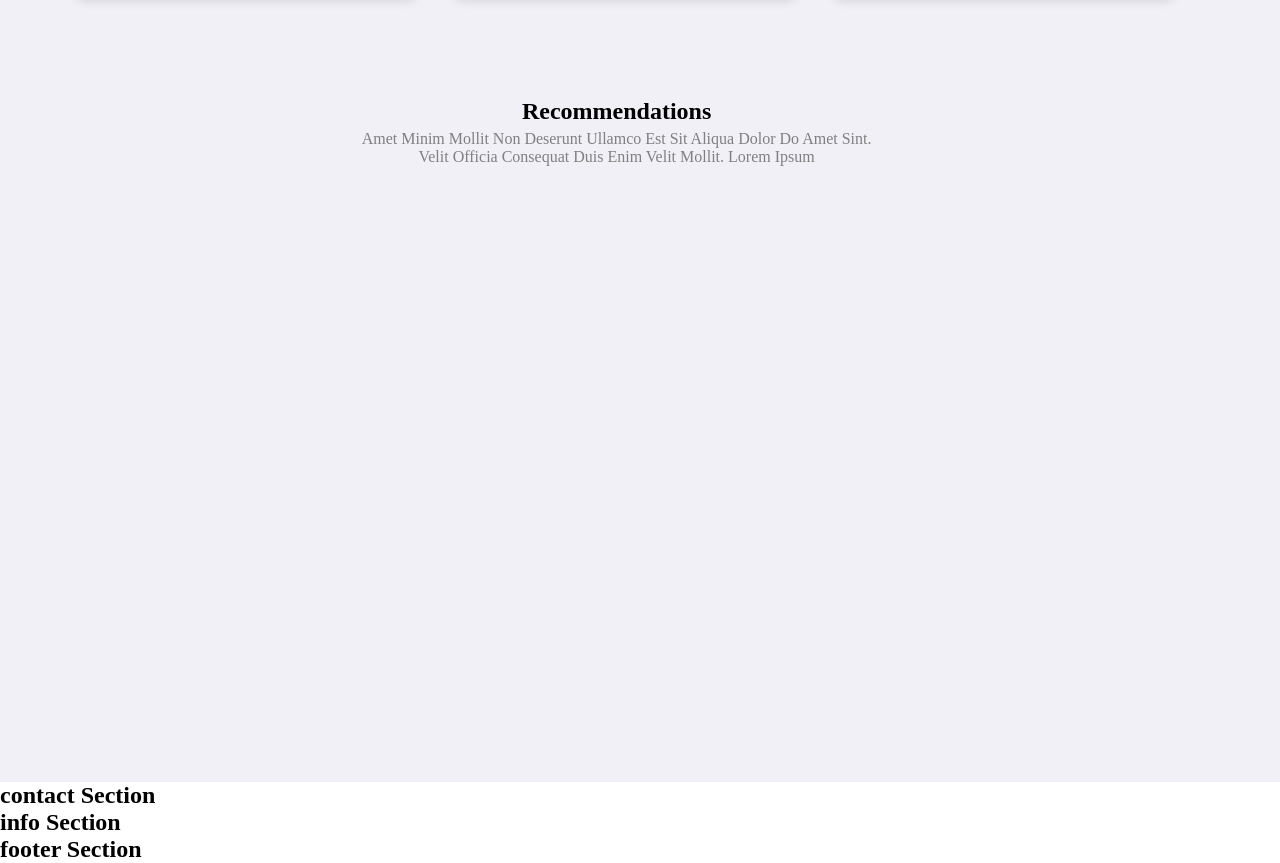
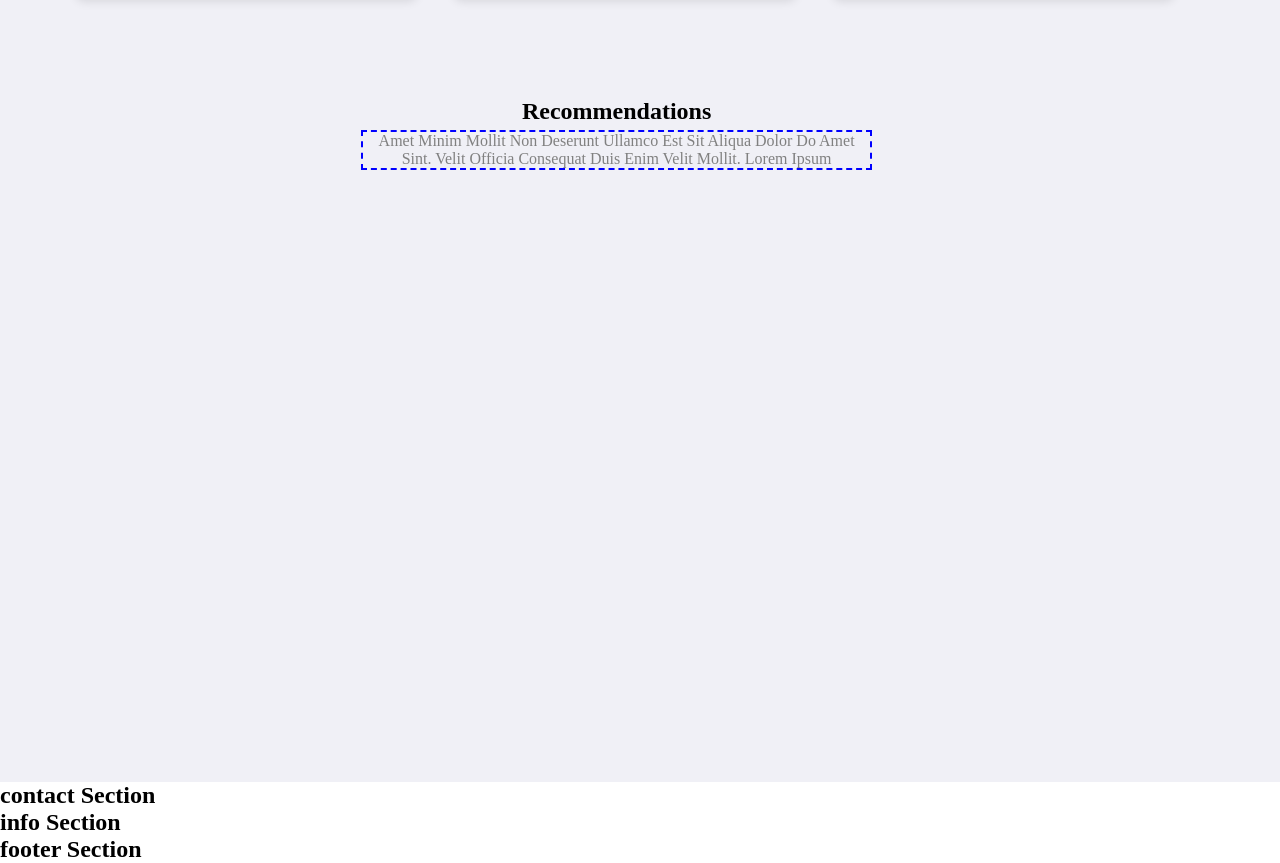
Before and after one commit to 31-deepali-ds2A/Portfolio, a plain HTML site: page index.html in a window 1280 px wide. Shown: the part 1783-2646 px from the top of the page. Drawn offline with Linux system fonts and the light colour scheme; a script that the page names is missing.

Commit message:
modified css

```diff
--- a/styles.css
+++ b/styles.css
@@ -334,6 +334,6 @@
     color: gray;
 }
 .re-content{
-    /* border: 2px dashed blue; */
+    border: 2px dashed blue;
     margin-top: 5px;
 }
```
